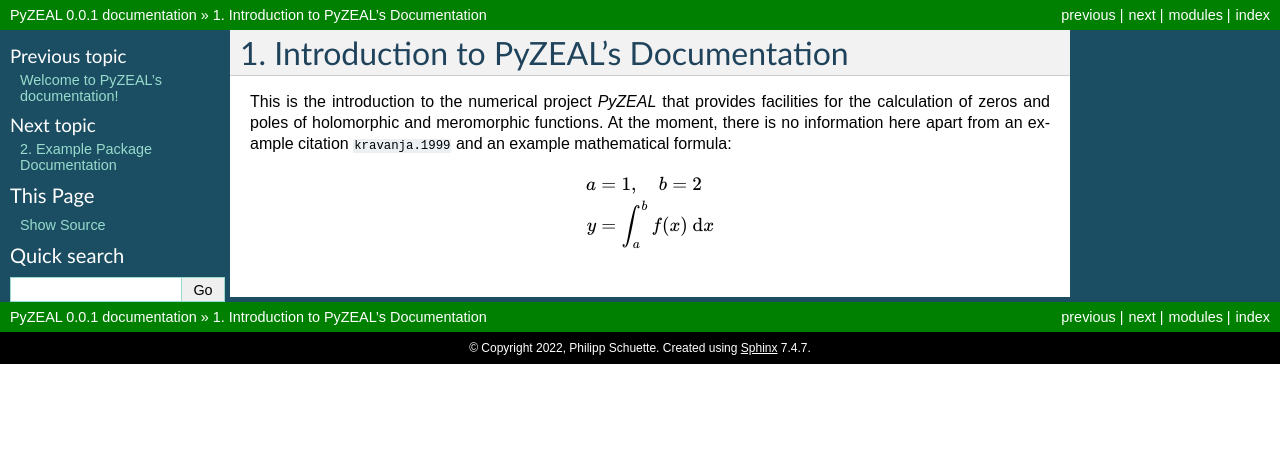
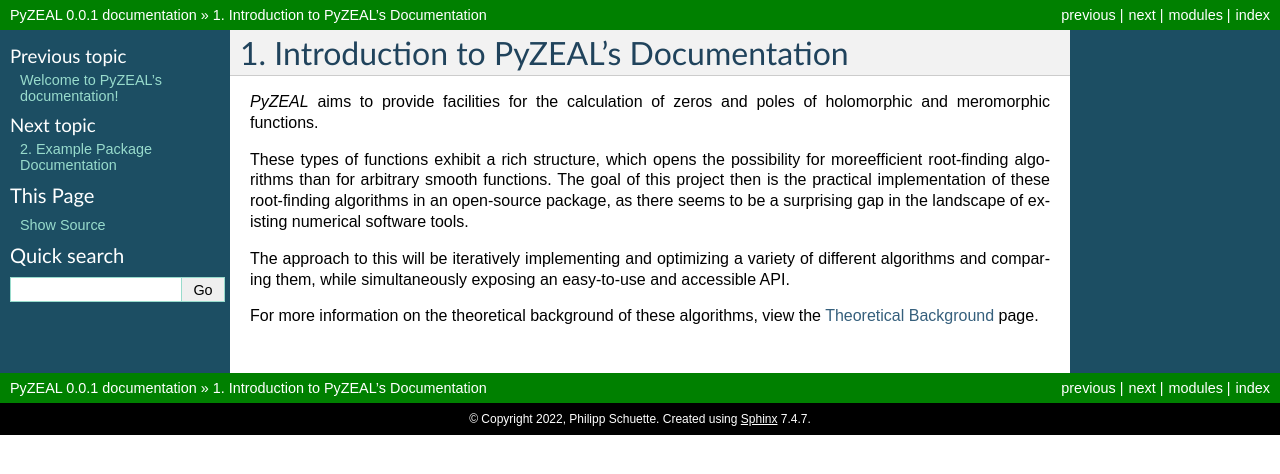
Before and after one commit to Spectral-Analysis-UPB/PyZEAL, a Sphinx documentation site: the page built from docs/intro.rst, in a window 1280 px wide. Shown: the top 474 px of the page. Built offline with Sphinx 7.4.7, drawn with Linux system fonts in a browser that asks for light colours; cross-references to code outside the pages are shown as plain code.

Commit message:
Add short introduction

```diff
--- a/docs/index.rst
+++ b/docs/index.rst
@@ -8,6 +8,7 @@ Welcome to PyZEAL's documentation!
 
    intro
    pkg1_example
+   theoretical_background
 
 --------------------------------
 
--- a/docs/intro.rst
+++ b/docs/intro.rst
@@ -1,15 +1,9 @@
 Introduction to PyZEAL's Documentation
 ======================================
+*PyZEAL* aims to provide facilities for the calculation of zeros and poles of holomorphic and meromorphic functions.
 
-This is the introduction to the numerical project *PyZEAL* that provides facilities for the calculation of zeros and poles of holomorphic and meromorphic functions.
-At the moment, there is no information here apart from an example citation :cite:p:`kravanja.1999` and an example mathematical formula:
+These types of functions exhibit a rich structure, which opens the possibility for moreefficient root-finding algorithms than for arbitrary smooth functions. The goal of this project then is the practical implementation of these root-finding algorithms in an open-source package, as there seems to be a surprising gap in the landscape of existing numerical software tools.
 
-.. math::
-   :nowrap:
+The approach to this will be iteratively implementing and optimizing a variety of different algorithms and comparing them, while simultaneously exposing an easy-to-use and accessible API.
 
-   \begin{equation}
-   \begin{split}
-   a &= 1, \quad b = 2 \\
-   y &= \int_a^b f(x) ~\mathrm{d}x
-   \end{split}
-   \end{equation}
+For more information on the theoretical background of these algorithms, view the :ref:`theoretical_background` page.
--- /dev/null
+++ b/docs/theoretical_background.rst
@@ -0,0 +1,4 @@
+.. _theoretical_background:
+
+Theoretical Background
+===================================
```
